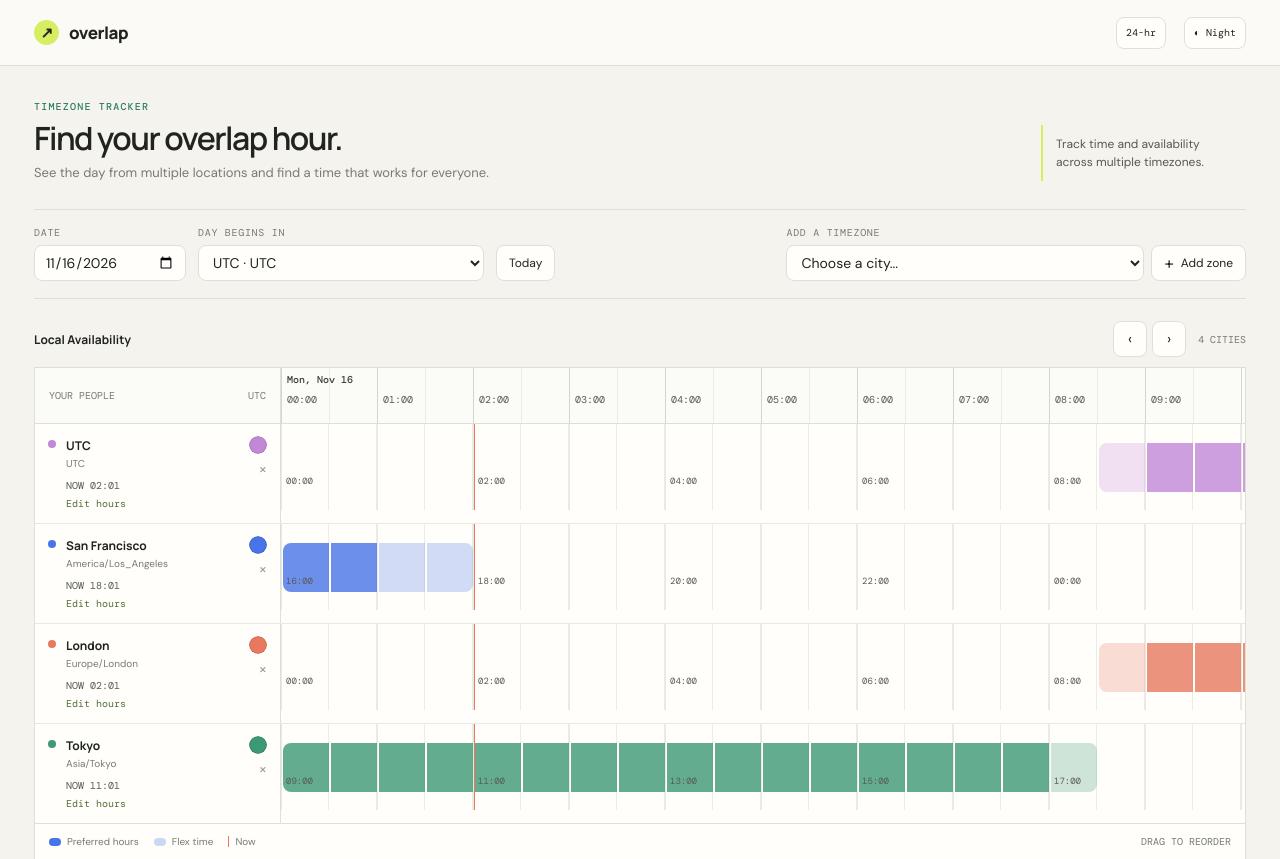
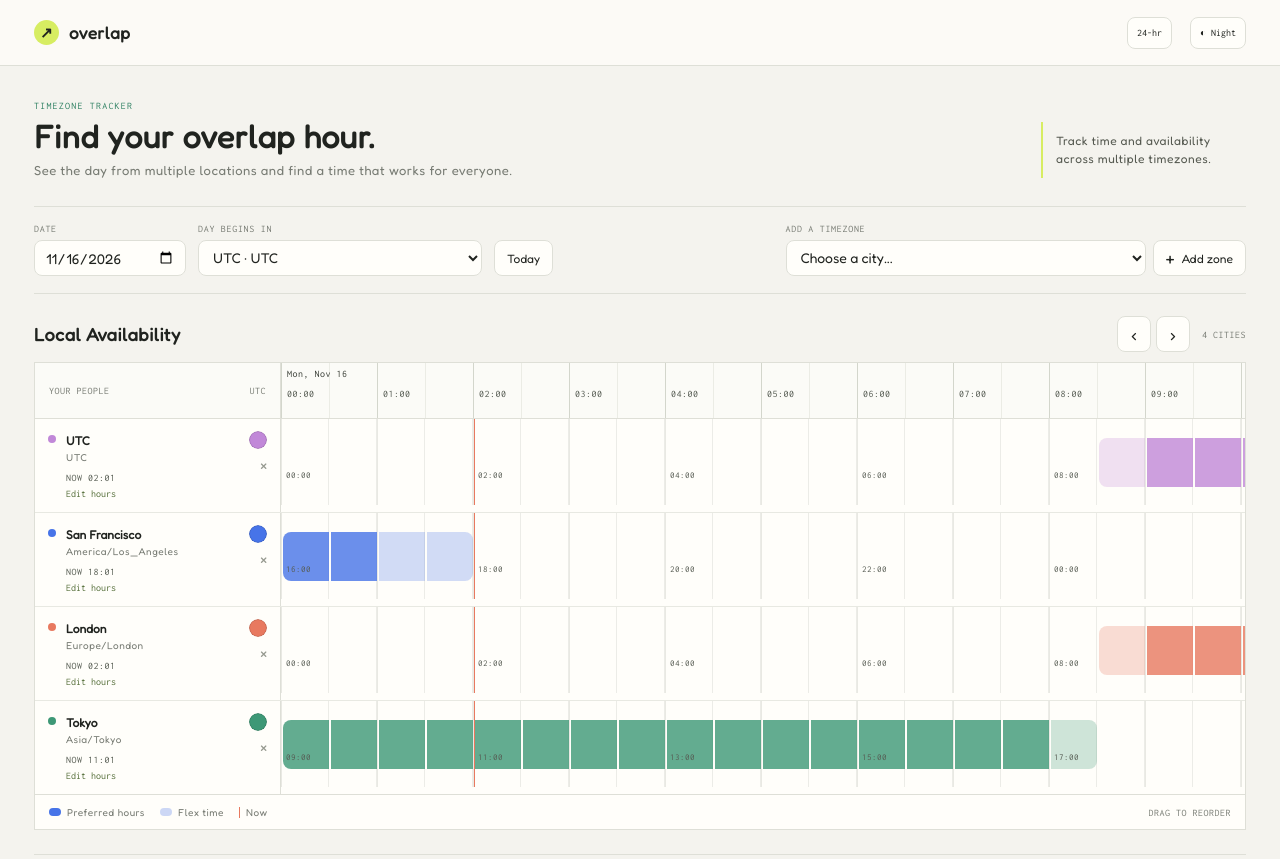
Before and after one commit to abidurr/overlap-alpine, a plain HTML site: page index.html in a window 1280 px wide. Shown: the top 859 px of the page. Drawn offline with nearby package versions, Linux system fonts and the light colour scheme.

Commit message:
font update

```diff
--- a/index.html
+++ b/index.html
@@ -8,7 +8,7 @@
         <link rel="preconnect" href="https://fonts.googleapis.com" />
         <link rel="preconnect" href="https://fonts.gstatic.com" crossorigin />
         <link
-            href="https://fonts.googleapis.com/css2?family=DM+Mono:wght@400;500&family=DM+Sans:wght@400;500;600;700&family=Manrope:wght@400;500;600;700;800&display=swap"
+            href="https://fonts.googleapis.com/css2?family=Fredoka&family=Inconsolata&display=swap"
             rel="stylesheet"
         />
         <script
@@ -27,9 +27,9 @@
                 --blue: #4774e8;
                 --coral: #e8795f;
                 --green: #2e8062;
-                --mono: "DM Mono", monospace;
-                --body: "DM Sans", sans-serif;
-                --display: "Manrope", sans-serif;
+                --mono: "Inconsolata", monospace;
+                --body: "Fredoka", sans-serif;
+                --display: "Fredoka", sans-serif;
             }
             * {
                 box-sizing: border-box;
@@ -43,6 +43,7 @@
                 color: var(--ink);
                 font-family: var(--body);
                 font-size: 14px;
+                letter-spacing: 0.5px;
             }
             button,
             input,
@@ -70,7 +71,7 @@
                 align-items: center;
                 gap: 10px;
                 font: 800 17px var(--display);
-                letter-spacing: -0.5px;
+                /*letter-spacing: -0.5px;*/
             }
             .brand-mark {
                 width: 25px;
@@ -127,7 +128,7 @@
             }
             h1 {
                 font: 600 32px/1.1 var(--display);
-                letter-spacing: -1.5px;
+                /*letter-spacing: -1.5px;*/
                 margin: 0;
             }
             .intro {
@@ -1047,7 +1048,7 @@
             </section>
 
             <div class="section-label">
-                <h2>Local Availability</h2>
+                <h2 style="font-size: 18px">Local Availability</h2>
                 <div class="timeline-nav">
                     <button
                         class="button"
```
